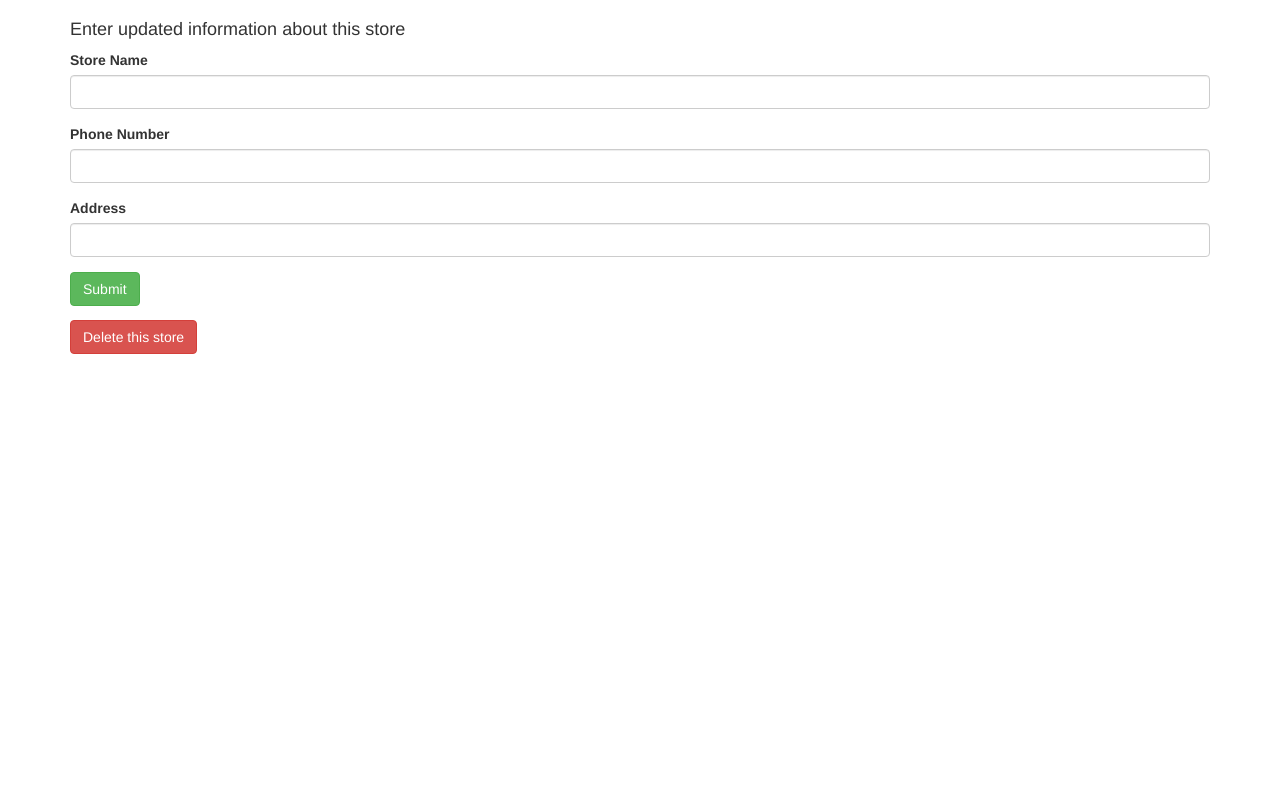
After one commit to CaseyH33/Shoes, a PHP site: template views/store_edit.html.twig in a window 1280 px wide. The commit adds this page. Run offline with PHP 8.4, Linux system fonts and the light colour scheme; the template is opened without the code that fills it, so the values that code supplies are empty; some libraries are stand-ins or nearby versions.

Commit message:
Add store_edit.html.twig and associated routes, including update and delete

```diff
--- a/src/Store.php
+++ b/src/Store.php
@@ -66,8 +66,8 @@
 
         function delete()
         {
+            $GLOBALS['DB']->exec("DELETE FROM brands_stores WHERE store_id = {$this->getId()};");
             $GLOBALS['DB']->exec("DELETE FROM stores WHERE id = {$this->getId()};");
-            $GLOBALS['DB']->exec("DELETE FROM brands_stores WHERE store_id = {$this->getId()};");
         }
 
         function addBrand($brand)
--- a/views/store.html.twig
+++ b/views/store.html.twig
@@ -6,6 +6,10 @@
     <body>
         <div class="container">
             <h1>{{ store.getName }}</h1>
+            <ul>
+                <li><h4>{{ store.getPhoneNumber }}</h4></li>
+                <li><h4>{{ store.getAddress }}</h4></li>
+            </ul>
 
             {% if store_brands is not empty %}
                 <h3>List of brands available at {{ store.getName }}:</h3>
--- /dev/null
+++ b/views/store_edit.html.twig
@@ -0,0 +1,35 @@
+<html>
+    <head>
+        <title>Shoes and Stores</title>
+        <link rel="stylesheet" href="https://maxcdn.bootstrapcdn.com/bootstrap/3.3.5/css/bootstrap.min.css">
+    </head>
+    <body>
+        <div class="container">
+            <h1>{{ store.getName }}</h1>
+
+            <form action="/stores/{{ store.getId }}" method="post">
+              <input name="_method" type="hidden" value="patch">
+              <input id="store_id" name="store_id" type="hidden" value="{{ store.getId }}">
+              <h4>Enter updated information about this store</h4>
+              <div class="form-group">
+                  <label for="name">Store Name</label>
+                  <input id="name" name="name" class="form-control" type="text" value="{{ store.getName }}" required>
+              </div>
+              <div class="form-group">
+                  <label for="phone_number">Phone Number</label>
+                  <input id="phone_number" name="phone_number" class="form-control" type="text" value="{{ store.getPhoneNumber }}" required>
+              </div>
+              <div class="form-group">
+                  <label for="address">Address</label>
+                  <input id="address" name="address" class="form-control" type="text" value="{{ store.getAddress }}" required>
+              </div>
+              <button type="submit" class="btn btn-success">Submit</button>
+            </form>
+
+            <form action="/stores/{{ store.getId }}" method="post">
+                <input name="_method" type="hidden" value="delete">
+                <button type="submit" class="btn btn-danger">Delete this store</button>
+            </form>
+        </div>
+    </body>
+</html>
```
Also changed, not shown: app/app.php (+19 -0 lines), README.md (added).
